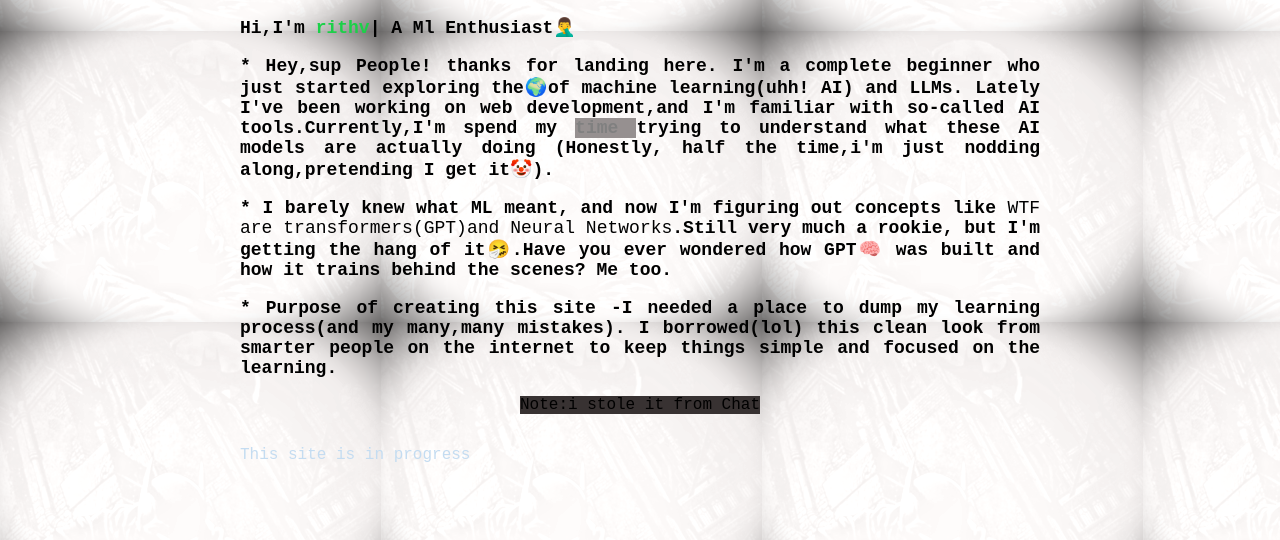
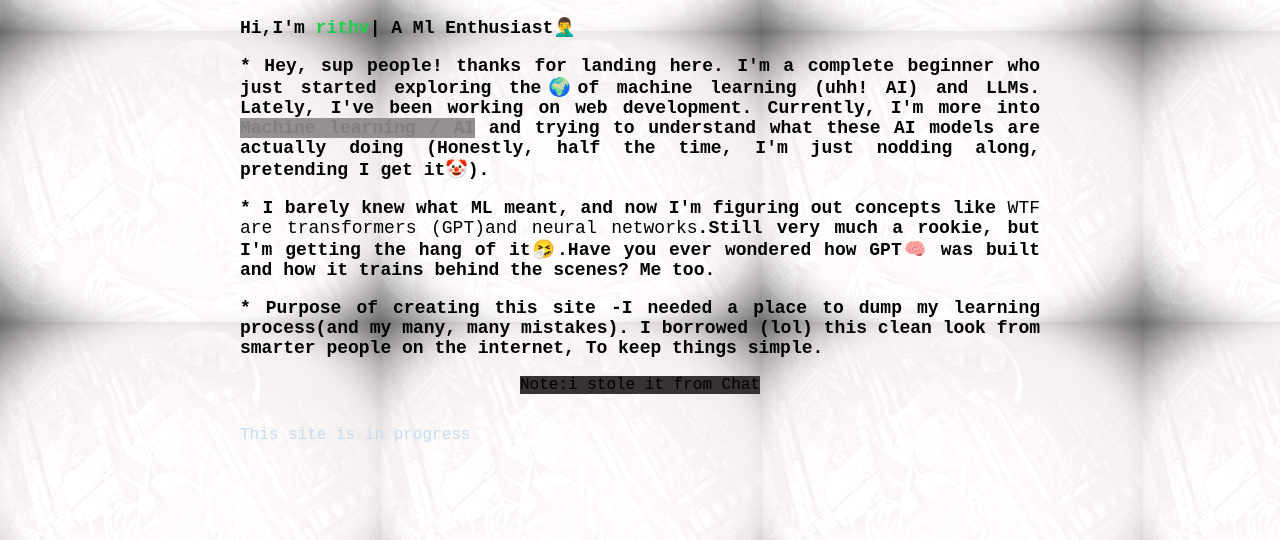
Before and after one commit to Rithvikcc/Electron.AI, a plain HTML site: page index.html in a window 1280 px wide. Shown: the part 260-800 px from the top of the page. Drawn offline with nearby package versions, Linux system fonts and the light colour scheme.

Commit message:
Update index.html

```diff
--- a/index.html
+++ b/index.html
@@ -77,22 +77,21 @@
                 <div class="bio">
                     <p><span style="color: rgb(0, 0, 0); font-family: 'Courier New', Courier, monospace; text-align: center; font-weight:bolder; font-size:large;">Hi,I'm <span id="typing" style="color: rgb(28, 208, 73);">rithvik.</span><span> A Ml Enthusiast🤦‍♂️</span></p>
 
-                        <p style="font-family: 'Courier New', Courier, monospace; font-weight:bold; font-size:18px;">* Hey,sup People! thanks for landing here. I'm a complete beginner who just
-                            started exploring the🌍of machine learning(uhh! AI) and LLMs.
-                            Lately I've been working on web development,and I'm familiar with so-called AI tools.Currently,I'm spend my <class style="background-color: rgb(150, 144, 144); color: grey;">time </class> trying to understand what
+                        <p style="font-family: 'Courier New', Courier, monospace; font-weight:bold; font-size:18px;">* Hey, sup people! thanks for landing here. I'm a complete beginner who just
+                            started exploring the🌍of machine learning (uhh! AI) and LLMs.
+                            Lately, I've been working on web development. Currently, I'm more into <class style="background-color: rgb(150, 144, 144); color: grey;">Machine learning / AI</class> and trying to understand what
                             these AI models are actually doing (Honestly, half the
-                            time,i'm just nodding along,pretending I get it🤡).</p>
+                            time, I'm just nodding along, pretending I get it🤡).</p>
 
                           <p style="font-family: 'Courier New', Courier, monospace; font-weight: bolder; font-size: 18px;">* I barely knew what ML meant, and now
-                            I'm figuring out concepts like <class style="font-weight: lighter;">WTF are transformers(GPT)and Neural Networks</class>.Still very much a rookie,
+                            I'm figuring out concepts like <class style="font-weight: lighter;">WTF are transformers (GPT)and neural networks</class>.Still very much a rookie,
                             but I'm getting the hang of it🤧.Have you ever wondered how GPT🧠 was built and how it trains behind the scenes? Me too.
 
                           <p style="font-family:'Courier New', Courier, monospace; font-weight: bolder; font-size: 18px;">
                           * Purpose of creating this site -I needed a place to dump
-                            my learning process(and my many,many mistakes).
-                            I borrowed(lol) this clean look from smarter
-                            people on the internet to keep things simple and
-                            focused on the learning.</p>
+                            my learning process(and my many, many mistakes).
+                            I borrowed (lol) this clean look from smarter
+                            people on the internet, To keep things simple.</p>
                             <p style="font-family:'Courier New', Courier, monospace; text-align: center;"><class style="background-color: rgb(56, 50, 50);">Note:i stole it from Chat</p></style>
                             <p style="position: absolute; opacity: unset; color: #c4dcf1; font-weight:normal;">This site is in progress</p>
                     </div>
```
